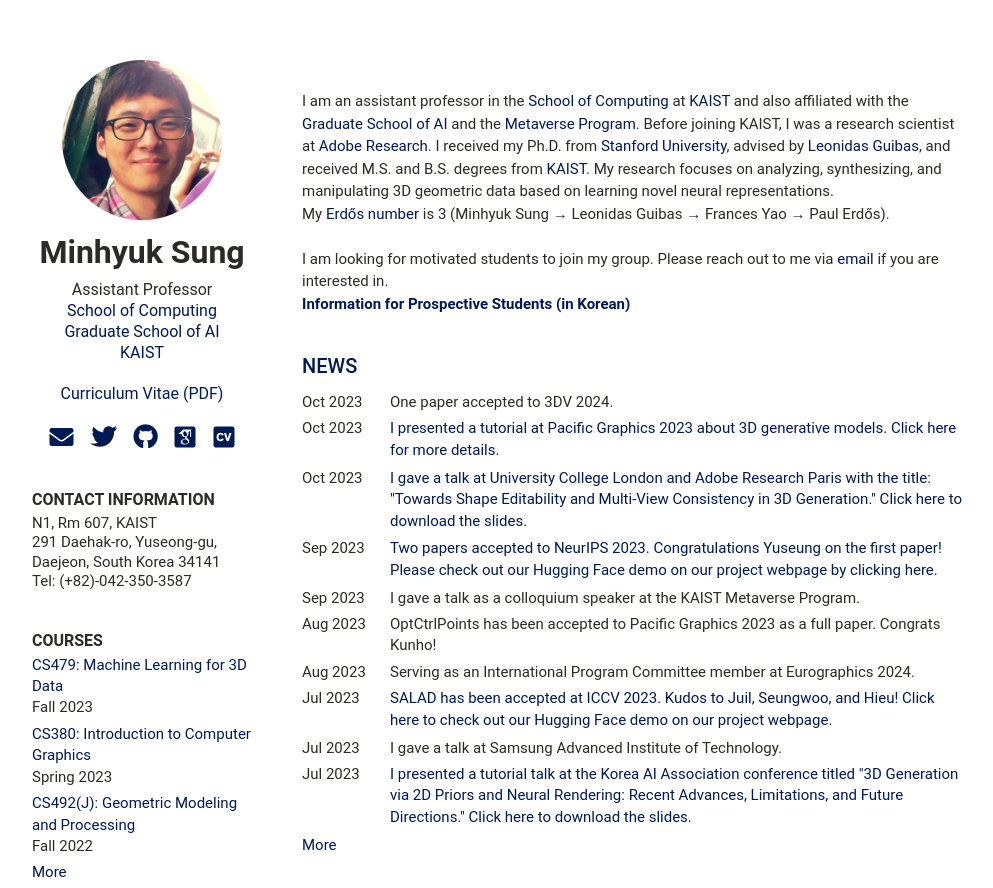
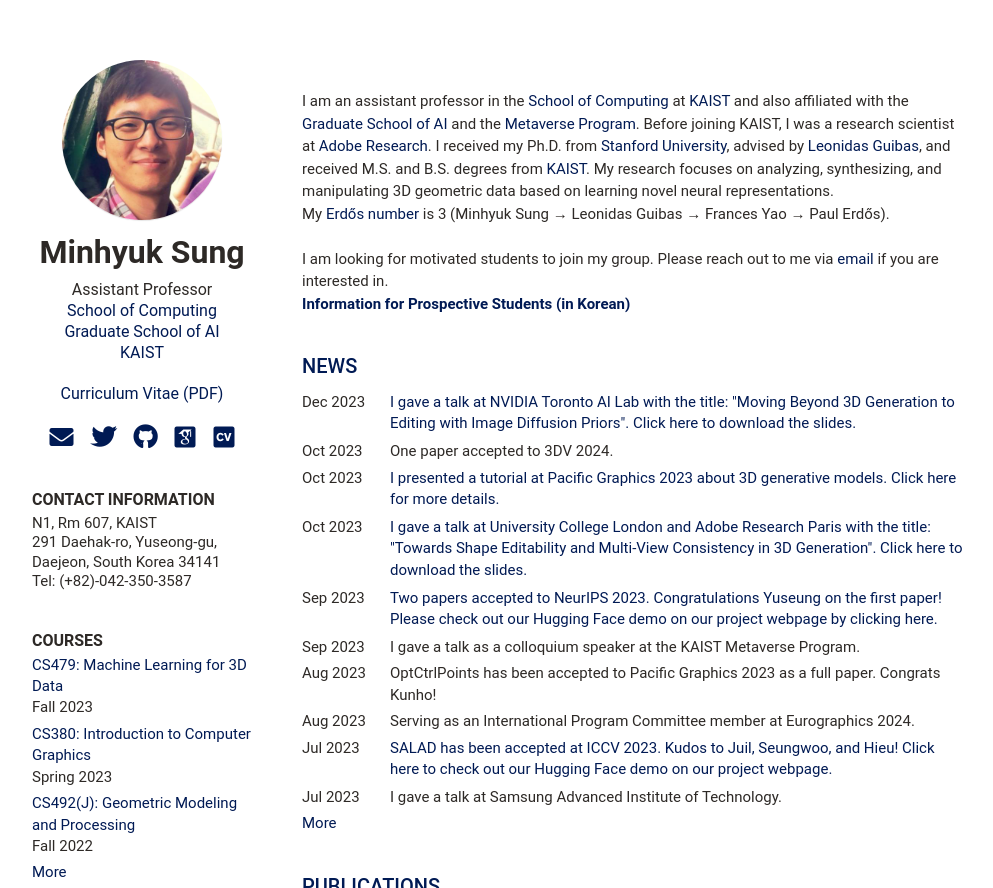
Before and after one commit to mhsung/mhsung.github.io, a Jekyll site: the page built from index.html, in a window 1280 px wide and 900 px high, cut to the strip 0-888 px from the top of the window. Shown: the whole strip, without its empty margins (126-1119 px from the left). Built offline with Jekyll 4.4.1, drawn with Linux system fonts in a browser that asks for light colours; some web fonts are replaced.

Commit message:
Updated.

```diff
--- a/_data/news.yml
+++ b/_data/news.yml
@@ -1,10 +1,13 @@
 news:
+    - title: "I gave a talk at NVIDIA Toronto AI Lab with the title: \"Moving Beyond 3D Generation to Editing with Image Diffusion Priors\". Click here to download the slides."
+      time: Dec 2023
+      link: https://kaistackr-my.sharepoint.com/:b:/g/personal/mhsung_kaist_ac_kr/EY5JBy6P7D1DlipHY7chcmwBOEFaUNdLvrou5MpQMgVv3w?e=SLcCde
     - title: "One paper accepted to 3DV 2024."
       time: Oct 2023
     - title: I presented a tutorial at Pacific Graphics 2023 about 3D generative models. Click here for more details.
       time: Oct 2023
       link: https://pg2023.org/courses
-    - title: "I gave a talk at University College London and Adobe Research Paris with the title: \"Towards Shape Editability and Multi-View Consistency in 3D Generation.\" Click here to download the slides."
+    - title: "I gave a talk at University College London and Adobe Research Paris with the title: \"Towards Shape Editability and Multi-View Consistency in 3D Generation\". Click here to download the slides."
       time: Oct 2023
       link: https://kaistackr-my.sharepoint.com/:b:/g/personal/mhsung_kaist_ac_kr/EeHEwtyEHDlLuQt7C_NyKV8BqHYHMX_f023JQ-jKEflFNA?e=q7d3hL
     - title: "Two papers accepted to NeurIPS 2023. Congratulations Yuseung on the first paper! Please check out our Hugging Face demo on our project webpage by clicking here."
```
